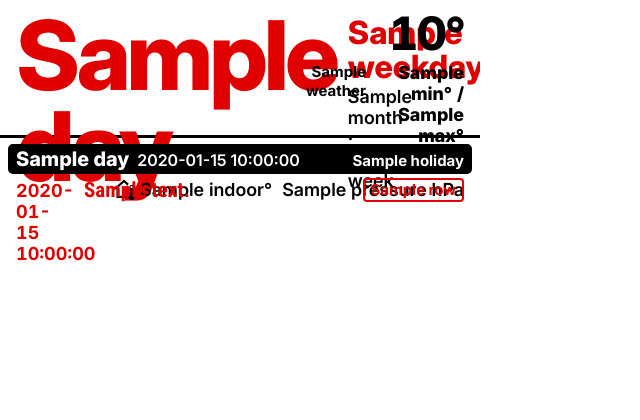
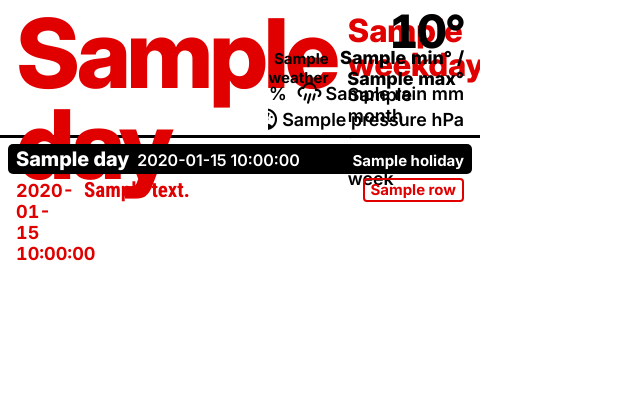
Before and after one commit to hruskin/espink-dashboard, a Python web app: template espink_server/app/templates/dashboard.html.j2 in a window 1280 px wide. Shown: the top 420 px of the page, without its empty margins (0-640 px from the left). Run offline with Jinja, Linux system fonts and the light colour scheme; the template is opened without the code that fills it: most values are stand-ins (such as "Sample title", 1, 10 or a date in 2020).

Commit message:
Add-on 0.2.1: tlak a teplota doma se vejdou do hlavičky
Pravý blok hlavičky zhuštěn (širší sloupec, menší ikona počasí, pevné
výšky řádků); tlak s ikonou sdílí řádek s teplotou doma. Dříve tlak
přetékal do sekce odjezdů.

Co-Authored-By: Claude Opus 5.5 <noreply@anthropic.com>

```diff
--- a/espink_server/app/templates/dashboard.html.j2
+++ b/espink_server/app/templates/dashboard.html.j2
@@ -20,7 +20,7 @@
   .mdi::before { line-height: 1; }
 
   /* ── Hlavička ───────────────────────────── */
-  header { height: 138px; padding: 10px 16px 0; display: flex; border-bottom: 3px solid var(--ink); }
+  header { height: 138px; padding: 8px 16px 0; display: flex; border-bottom: 3px solid var(--ink); }
   .date { display: flex; align-items: flex-start; flex: 1; min-width: 0; }
   .daynum { font-size: 96px; font-weight: 800; line-height: 0.95; letter-spacing: -4px; margin-right: 12px; }
   .datetext { padding-top: 6px; min-width: 0; }
@@ -28,11 +28,11 @@
   .month { font-size: 18px; font-weight: 600; margin-top: 3px; }
   .nameday { font-size: 18px; font-weight: 600; margin-top: 8px; }
   .holiday, .alert { font-size: 19px; font-weight: 800; margin-top: 2px; }
-  .now { width: 158px; text-align: right; }
-  .now-top { display: flex; justify-content: flex-end; align-items: center; gap: 2px; }
-  .now-top .mdi { font-size: 56px; }
+  .now { width: 196px; text-align: right; overflow: hidden; }
+  .now-top { display: flex; justify-content: flex-end; align-items: center; gap: 2px; height: 46px; }
+  .now-top .mdi { font-size: 46px; line-height: 1; }
   .temp { font-size: 46px; font-weight: 800; letter-spacing: -1.5px; line-height: 1; }
-  .now-sub { font-size: 18px; font-weight: 600; margin-top: 6px; display: flex; justify-content: flex-end; gap: 10px; }
+  .now-sub { font-size: 18px; font-weight: 600; height: 25px; margin-top: 1px; display: flex; align-items: center; justify-content: flex-end; gap: 10px; }
   .now-sub.mm { font-weight: 800; }
   .now-sub span { display: inline-flex; align-items: center; gap: 3px; white-space: nowrap; flex: none; }
   .now-sub .mdi { font-size: 26px; line-height: 1; margin: -3px 0; }
@@ -115,7 +115,7 @@
     </div>
     {% if w.indoor or w.pressure %}<div class="now-sub num">
       {% if w.indoor %}<span><i class="mdi mdi-home-thermometer-outline"></i>{{ w.indoor }}°</span>{% endif %}
-      {% if w.pressure %}<span>{{ w.pressure }} hPa</span>{% endif %}
+      {% if w.pressure %}<span><i class="mdi mdi-gauge"></i>{{ w.pressure }} hPa</span>{% endif %}
     </div>{% endif %}
   </div>
 </header>
--- a/espink_server/config.yaml
+++ b/espink_server/config.yaml
@@ -1,5 +1,5 @@
 name: ESPink Server
-version: "0.2.0"
+version: "0.2.1"
 slug: espink_server
 description: Lokální server protokolu Živý obraz – kreslí dashboard z dat Home Assistantu pro e-paper ESPink
 arch:
```
